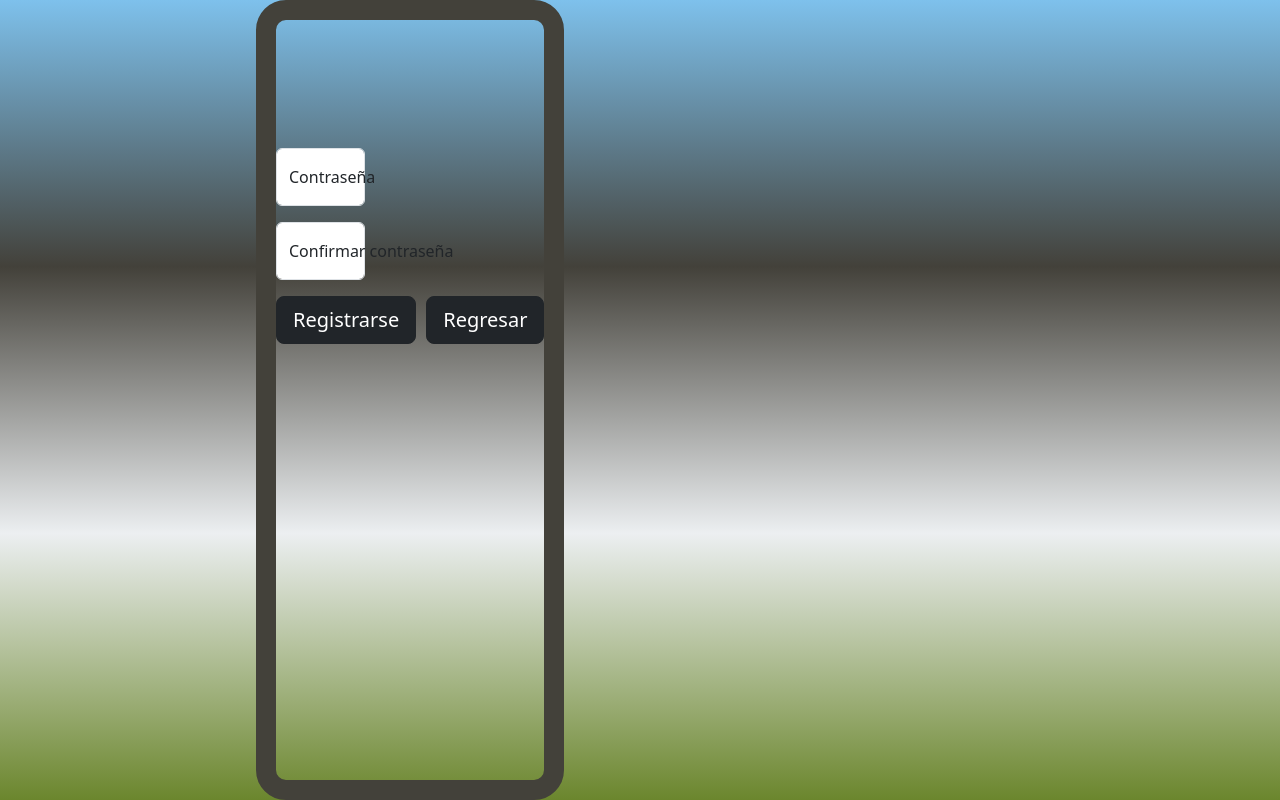
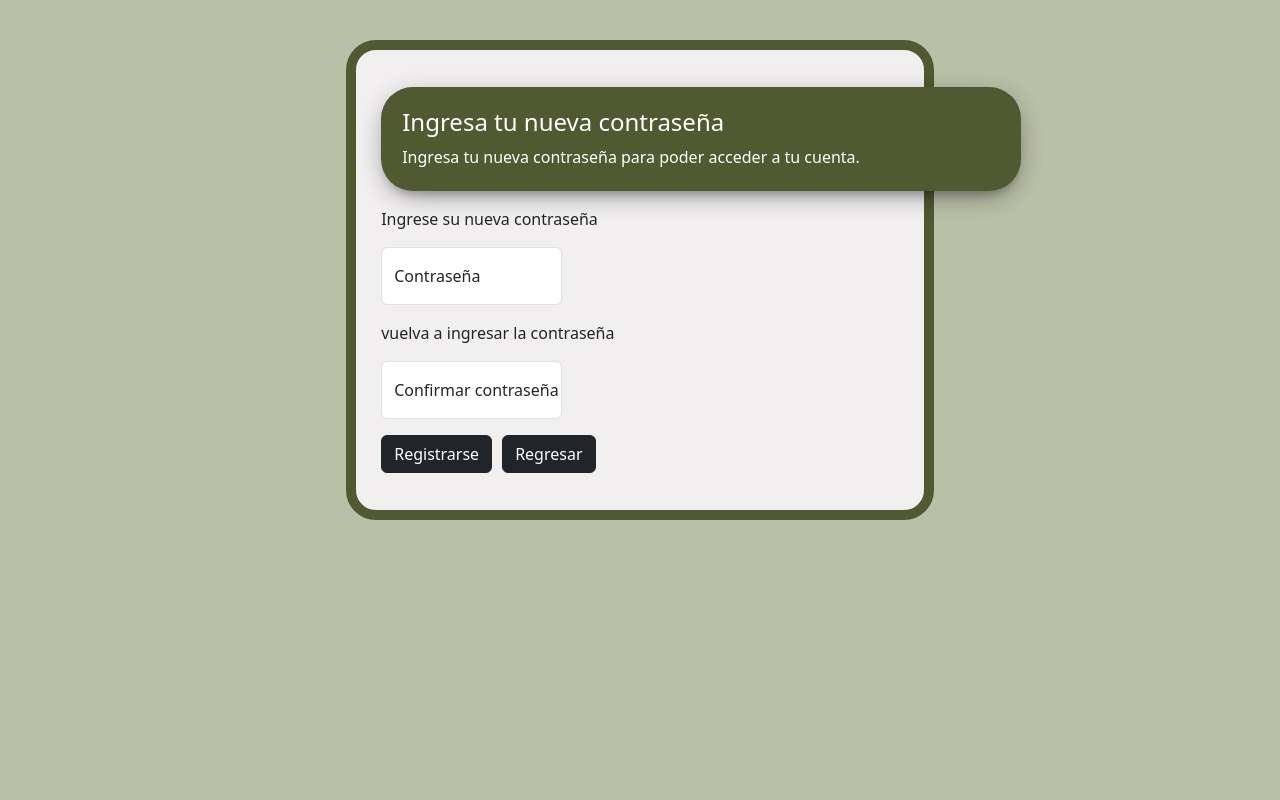
Before and after one commit to Neecs/cowmprar, a React (Vite) app: page /profile/update in a window 1280 px wide. Built offline with nearby package versions, Linux system fonts and the light colour scheme; no server answers.

Commit message:
Forms recovery password

```diff
--- a/src/components/RestoreForm.jsx
+++ b/src/components/RestoreForm.jsx
@@ -5,7 +5,7 @@ import Form from "react-bootstrap/Form";
 import { Link } from "react-router-dom";
 import Alert from "react-bootstrap/Alert";
 import { recoverPasswordByEmail } from "../supabase/usecases/auth.js";
-import "../styles/restorePass.css";
+import "../styles/restoreForm.css";
 import { supabase } from "../supabase/data/constants/api_credentials.js";
 import { useNavigate } from "react-router-dom";
 
@@ -45,9 +45,17 @@ export const RestoreForm = () => {
   };
 
   return (
-    <div className="form-pass-recovery">
-      <div className="form-pass-recovery-space">
+    <div className="form-pass">
+      <div className="form-pass-space">
+        <div className="header-title">
+          <h4>Ingresa tu nueva contraseña</h4>
+          <p >
+            Ingresa tu nueva contraseña para poder acceder a tu cuenta.
+          </p>
+        </div>
+      <div className="infoSpace">
         <Form noValidate validated={validated} onSubmit={handleSubmit}>
+          <p>Ingrese su nueva contraseña</p>
           <Form.Group as={Col} md="4" controlId="password">
             <Form.Floating className="mb-3">
               <Form.Control type="password" placeholder=" " required />
@@ -57,7 +65,7 @@ export const RestoreForm = () => {
               </Form.Control.Feedback>
             </Form.Floating>
           </Form.Group>
-
+          <p>vuelva a ingresar la contraseña</p>
           <Form.Group as={Col} md="4" controlId="passwordConfirmation">
             <Form.Floating className="mb-3">
               <Form.Control type="password" placeholder=" " required />
@@ -69,12 +77,12 @@ export const RestoreForm = () => {
           </Form.Group>
           <div className="buttons">
             <Form.Group className="mb-3"></Form.Group>
-            <Button type="submit" className="btn btn-dark btn-lg">
+            <Button type="submit" className="btn btn-dark btn-md">
               Registrarse
             </Button>
             <span style={{ marginRight: "10px" }}></span>
             <Link to="/">
-              <Button type="button" className="btn btn-dark btn-lg">
+              <Button type="button" className="btn btn-dark btn-md">
                 Regresar
               </Button>
             </Link>
@@ -90,6 +98,7 @@ export const RestoreForm = () => {
             </Alert>
           )}
         </Form>
+        </div>
       </div>
     </div>
   );
--- a/src/components/RestorePassword.jsx
+++ b/src/components/RestorePassword.jsx
@@ -43,6 +43,7 @@ export const RestorePassword = () => {
         </div>
         <br />
         <br />
+        <div className="infoSpace">
         <Form noValidate validated={validated} onSubmit={handleSubmit}>
           <Form.Group as={Col} md="4" controlId="email">
             <Form.Floating className="mb-3">
@@ -60,12 +61,12 @@ export const RestorePassword = () => {
 
           <div className="buttons">
             <Form.Group className="mb-3"></Form.Group>
-            <Button type="submit" className="btn btn-dark btn-lg">
+            <Button type="submit" className="btn btn-dark btn-md">
               Enviar correo
             </Button>
             <span style={{ marginRight: "10px" }}></span>
             <Link to="/">
-              <Button type="button" className="btn btn-dark btn-lg">
+              <Button type="button" className="btn btn-dark btn-md">
                 Regresar
               </Button>
             </Link>
@@ -74,6 +75,8 @@ export const RestorePassword = () => {
           <br />
           <br />
         </Form>
+        </div>
+
         {message && (
           <Alert key="info" variant="info">
             Revisa en tu correo el enlace de recuperación.
--- /dev/null
+++ b/src/styles/restoreForm.css
@@ -0,0 +1,36 @@
+.form-pass {
+    display: flex;
+    justify-content: center;
+    height: 100vh;
+    width: 100vw;
+    background-color: #BABFA8 !important;
+
+  }
+
+  .form-pass-space {
+    border-radius: 30px;
+    border: 10px solid #50592F;
+    height: 60vh;
+    width: 46vw;
+    margin-top: 5vh;
+    display: flex;
+    flex-direction: column;
+    justify-content: center;
+    background-color: #F1EFEF;
+  }
+
+  .header-title {
+    box-shadow: 0 10px 30px -12px rgba(0, 0, 0, 0.42), 0 4px 25px 0px rgba(0, 0, 0, 0.12), 0 8px 10px -5px rgba(0, 0, 0, 0.2);
+     border-radius: 32px;
+     padding: 21px;
+     background-color: #50592F;
+     height: 13vh;
+     width: 80vh;
+     color: white;
+     margin-left: 2vw;
+     margin-bottom: 2vh;
+  }
+
+  .infoSpace {
+    margin-left: 2vw;
+  }
--- a/src/styles/restorePass.css
+++ b/src/styles/restorePass.css
@@ -1,19 +1,35 @@
 .form-pass-recovery {
   display: flex;
+  justify-content: center;
   height: 100vh;
   width: 100vw;
-  background-image: linear-gradient(
-    to bottom,
-    #7ec1ec,
-    #43413a,
-    #eceff1,
-    #6b862d
-  );
+  background-color: #BABFA8 !important;
+
 }
 
 .form-pass-recovery-space {
   border-radius: 30px;
-  border: 20px solid #43413a;
-  padding-top: 10%;
-  margin-left: 20vw;
+  border: 10px solid #50592F;
+  height: 60vh;
+  width: 46vw;
+  margin-top: 5vh;
+  display: flex;
+  flex-direction: column;
+  justify-content: center;
+  background-color: #F1EFEF;
 }
+
+.header-title {
+  box-shadow: 0 10px 30px -12px rgba(0, 0, 0, 0.42), 0 4px 25px 0px rgba(0, 0, 0, 0.12), 0 8px 10px -5px rgba(0, 0, 0, 0.2);
+   border-radius: 32px;
+   padding: 21px;
+   background-color: #50592F;
+   height: 13vh;
+   width: 80vh;
+   color: white;
+   margin-left: 2vw;
+}
+
+.infoSpace {
+  margin-left: 2vw;
+}
```
